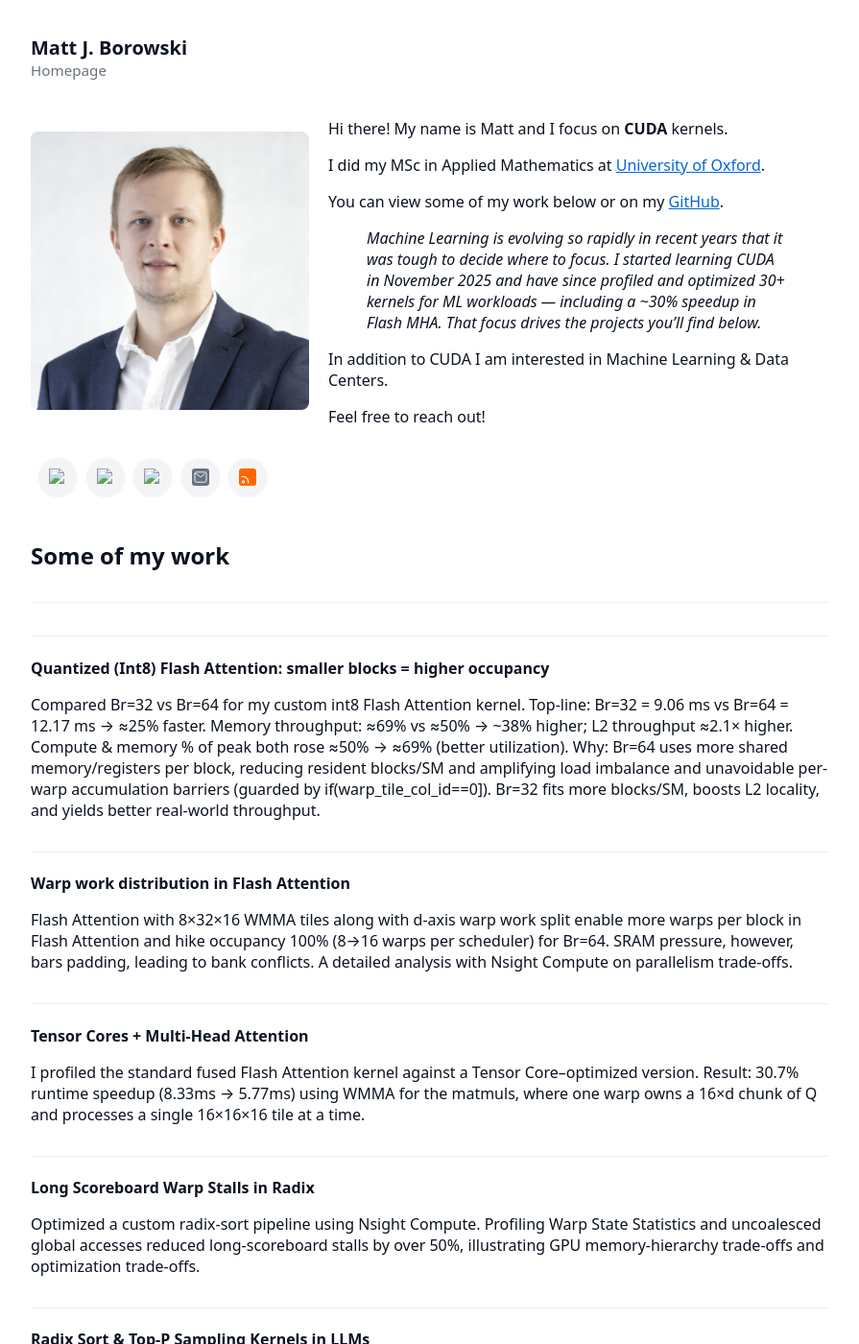
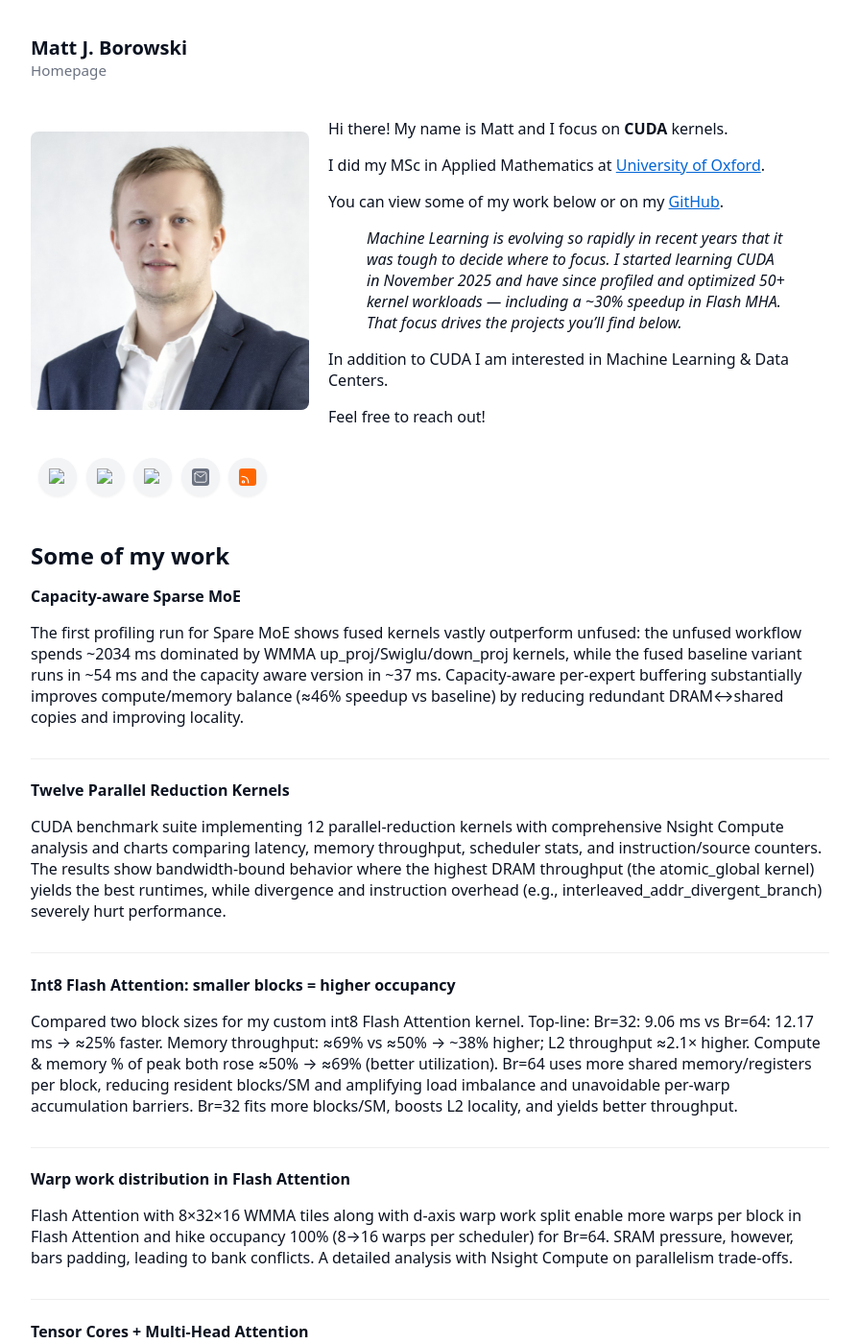
Before and after one commit to MattJBorowski1991/mattjborowski1991.github.io, a Jekyll site: the page built from index.md, in a window 1280 px wide and 1400 px high. Shown: the whole window at 96% size, without its empty margins (192-1087 px from the left). Built offline with Jekyll 4.4.1, drawn with Linux system fonts in a browser that asks for light colours.

Commit message:
Fix formatting

```diff
--- a/_posts/2026-03-06-int8_flash_attention.md
+++ b/_posts/2026-03-06-int8_flash_attention.md
@@ -1,9 +1,9 @@
 ---
-title: "Quantized (Int8) Flash Attention: smaller blocks = higher occupancy"
+title: "Int8 Flash Attention: smaller blocks = higher occupancy"
 date: 2026-03-06 10:00:00 +0000
 layout: post
-summary: "Compared Br=32 vs Br=64 for my custom int8 Flash Attention kernel. Top-line: Br=32 = 9.06 ms vs Br=64 = 12.17 ms → ≈25% faster. Memory throughput: ≈69% vs ≈50% → ~38% higher; L2 throughput ≈2.1× higher. Compute & memory % of peak both rose ≈50% → ≈69% (better utilization).
-Why: Br=64 uses more shared memory/registers per block, reducing resident blocks/SM and amplifying load imbalance and unavoidable per-warp accumulation barriers (guarded by if(warp_tile_col_id==0]). Br=32 fits more blocks/SM, boosts L2 locality, and yields better real-world throughput."
+summary: "Compared two block sizes for my custom int8 Flash Attention kernel. Top-line: Br=32: 9.06 ms vs Br=64: 12.17 ms → ≈25% faster. Memory throughput: ≈69% vs ≈50% → ~38% higher; L2 throughput ≈2.1× higher. Compute & memory % of peak both rose ≈50% → ≈69% (better utilization).
+Br=64 uses more shared memory/registers per block, reducing resident blocks/SM and amplifying load imbalance and unavoidable per-warp accumulation barriers. Br=32 fits more blocks/SM, boosts L2 locality, and yields better throughput."
 ---
 
 Compared Br=32 vs Br=64 for my custom int8 Flash Attention kernel. Top-line:
@@ -13,7 +13,7 @@ Compute & memory % of peak both rose ≈50% → ≈69% (better utilization)
 
 Why: Br=64 uses more shared memory/registers per block, reducing resident blocks/SM and amplifying load imbalance and unavoidable per-warp accumulation barriers (guarded by if(warp_tile_col_id==0]). Br=32 fits more blocks/SM, boosts L2 locality, and yields better real-world throughput.
 
-See the kernel code on my GitHub [here](https://github.com/MattJBorowski1991/QuantizedMHA/blob/main/mha_kernels/fa_tc_int8_a.cu), the full analysis [here](https://github.com/MattJBorowski1991/QuantizedMHA/blob/ef703c80463daea02902b0059cad5d8f4648667a/profiles/md/run6/ncu_Br32_vs_Br64_details.md) and the summary of how I performed quantization [here](https://github.com/MattJBorowski1991/QuantizedMHA/blob/ef703c80463daea02902b0059cad5d8f4648667a/profiles/md/run6/int8_notes.md) .
+See the kernel code on my GitHub [here](https://github.com/MattJBorowski1991/QuantizedMHA/blob/main/mha_kernels/fa_tc_int8_a.cu), the full analysis [here](https://github.com/MattJBorowski1991/QuantizedMHA/blob/ef703c80463daea02902b0059cad5d8f4648667a/profiles/md/run6/ncu_Br32_vs_Br64_details.md) and the summary of how I performed quantization [here](https://github.com/MattJBorowski1991/QuantizedMHA/blob/ef703c80463daea02902b0059cad5d8f4648667a/profiles/md/run6/int8_notes.md).
 
 ## Highlights
 
--- a/index.md
+++ b/index.md
@@ -16,7 +16,7 @@ layout: default
 <p>You can view some of my work below or on my <a href="https://github.com/MattJBorowski1991">GitHub</a>.</p>
 
   <blockquote>
-    <p><em>Machine Learning is evolving so rapidly in recent years that it was tough to decide where to focus. I started learning CUDA in November 2025 and have since profiled and optimized 30+ kernels for ML workloads — including a ~30% speedup in Flash MHA. That focus drives the projects you’ll find below.</em></p>
+    <p><em>Machine Learning is evolving so rapidly in recent years that it was tough to decide where to focus. I started learning CUDA in November 2025 and have since profiled and optimized 50+ kernel workloads — including a ~30% speedup in Flash MHA. That focus drives the projects you’ll find below.</em></p>
   </blockquote>
 
 <p>In addition to CUDA I am interested in Machine Learning & Data Centers.</p>
```
Also changed, not shown: _posts/2026-03-07-parallel_reduction.md (+1 -2 lines), _posts/2026-03-08-sparse_moe.md (+1 -2 lines).
